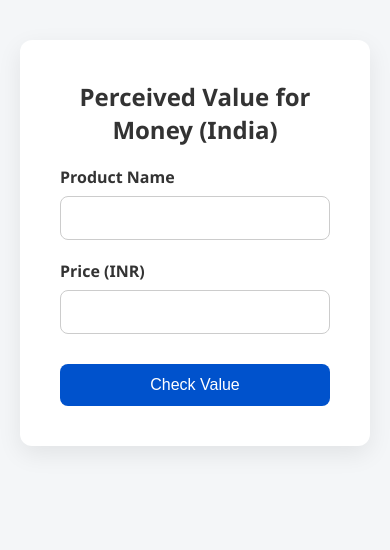
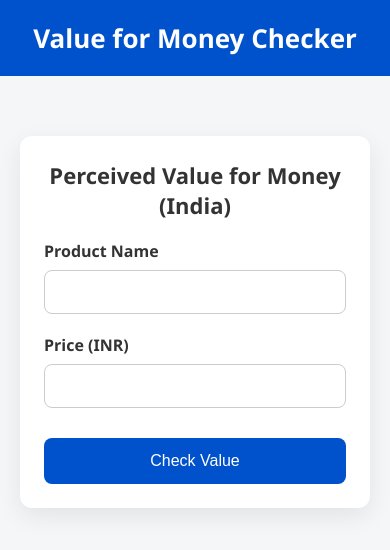
Before and after one commit to dakstagit/value-checker, a Flask app: page / in a window 390 px wide. Shown: the top 550 px of the page. Run offline with Flask 2, Linux system fonts and the light colour scheme.

Commit message:
Update index.html

```diff
--- a/templates/index.html
+++ b/templates/index.html
@@ -3,6 +3,7 @@
 <head>
   <meta charset="UTF-8">
   <title>Value for Money Checker</title>
+  <meta name="viewport" content="width=device-width, initial-scale=1.0">
   <style>
     * {
       box-sizing: border-box;
@@ -13,21 +14,37 @@
       background: #f4f6f8;
       color: #333;
       margin: 0;
-      padding: 40px 20px;
+      padding: 0;
+    }
+
+    .header {
+      background-color: #0052cc;
+      padding: 20px;
+      text-align: center;
+      color: white;
+    }
+
+    .header h1 {
+      margin: 0;
+      font-size: 26px;
     }
 
     .container {
+      max-width: 700px;
+      margin: 40px auto;
+      padding: 20px;
+    }
+
+    .card {
       background: white;
       padding: 40px;
       border-radius: 12px;
       box-shadow: 0 8px 24px rgba(0,0,0,0.08);
-      max-width: 700px;
-      margin: auto;
     }
 
     h2 {
       text-align: center;
-      font-size: 24px;
+      font-size: 22px;
       margin-top: 0;
     }
 
@@ -52,16 +69,46 @@
       width: 100%;
       background-color: #0052cc;
       color: white;
-      padding: 12px;
+      padding: 14px;
       font-size: 16px;
       border: none;
       border-radius: 8px;
       cursor: pointer;
-      transition: background-color 0.3s;
+      transition: background-color 0.3s ease;
     }
 
     button:hover {
       background-color: #003d99;
+    }
+
+    .loader {
+      display: none;
+      text-align: center;
+      margin-top: 20px;
+    }
+
+    .loader span {
+      display: inline-block;
+      width: 10px;
+      height: 10px;
+      margin: 0 3px;
+      background: #0052cc;
+      border-radius: 50%;
+      animation: bounce 0.6s infinite alternate;
+    }
+
+    .loader span:nth-child(2) {
+      animation-delay: 0.2s;
+    }
+
+    .loader span:nth-child(3) {
+      animation-delay: 0.4s;
+    }
+
+    @keyframes bounce {
+      to {
+        transform: translateY(-10px);
+      }
     }
 
     .result {
@@ -70,6 +117,14 @@
       padding: 25px;
       border-left: 4px solid #0052cc;
       border-radius: 8px;
+      opacity: 0;
+      animation: fadeIn 0.6s ease forwards;
+    }
+
+    @keyframes fadeIn {
+      to {
+        opacity: 1;
+      }
     }
 
     .result p {
@@ -103,12 +158,24 @@
       color: #b71c1c;
       border: 1px solid #e57373;
     }
+
+    @media (max-width: 600px) {
+      .card {
+        padding: 24px;
+      }
+    }
   </style>
 </head>
 <body>
+
+  <div class="header">
+    <h1>Value for Money Checker</h1>
+  </div>
+
   <div class="container">
+    <div class="card">
+      <form method="POST" onsubmit="showLoader()">
         <h2>Perceived Value for Money (India)</h2>
-    <form method="POST">
         <label for="product">Product Name</label>
         <input type="text" name="product" id="product" required>
 
@@ -116,6 +183,10 @@
         <input type="number" name="price" id="price" required>
 
         <button type="submit">Check Value</button>
+
+        <div class="loader" id="loader">
+          <span></span><span></span><span></span>
+        </div>
       </form>
 
       {% if result %}
@@ -145,5 +216,12 @@
         </div>
       {% endif %}
     </div>
+  </div>
+
+  <script>
+    function showLoader() {
+      document.getElementById("loader").style.display = "block";
+    }
+  </script>
 </body>
 </html>
```
Lines whose indentation alone changed are shown as unchanged.
